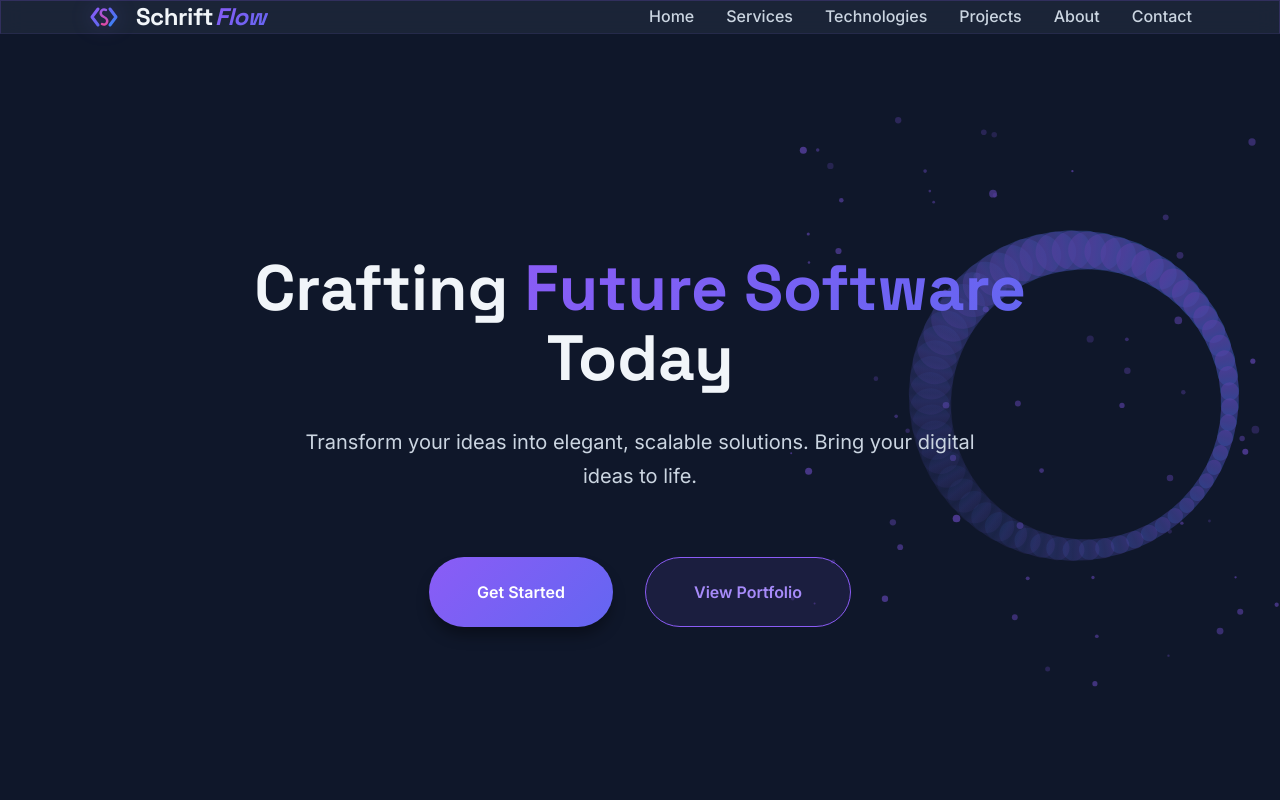
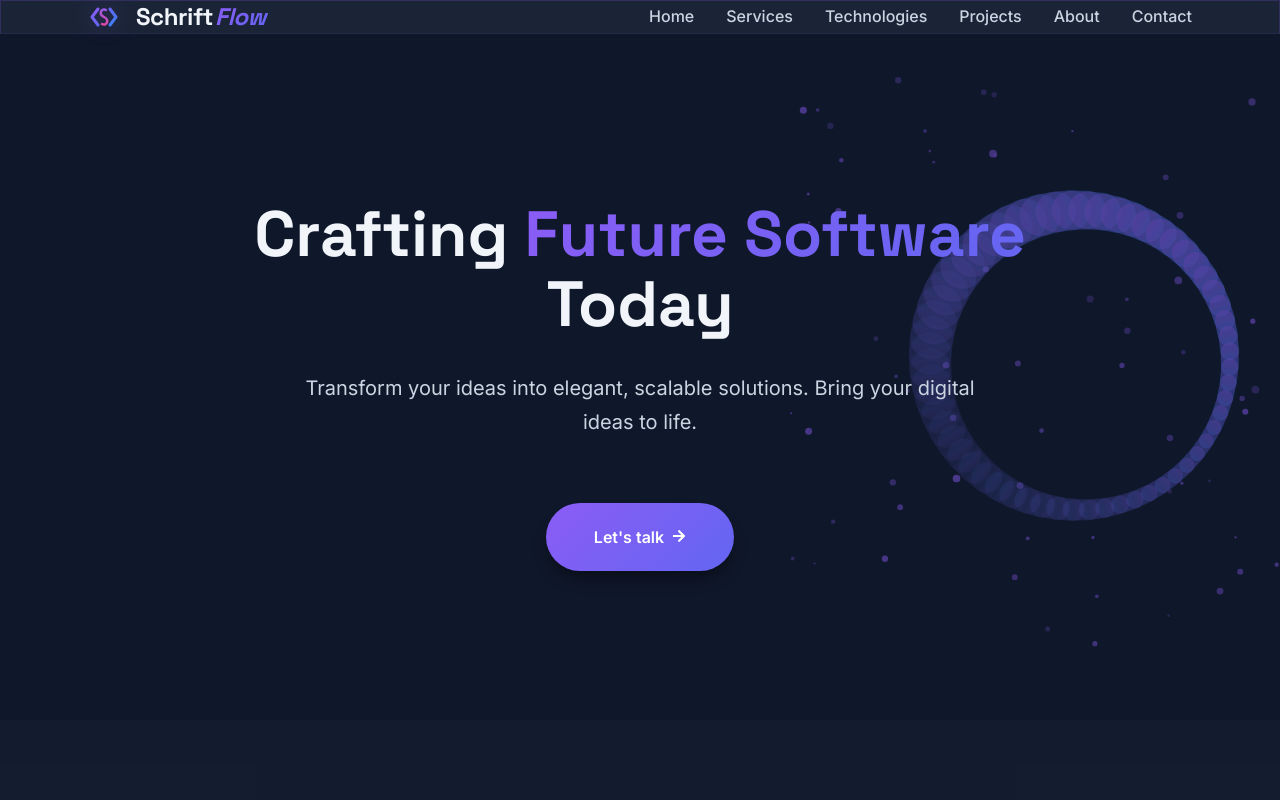
Before and after one commit to Gifty-Addai/schrift-business, a React (Vite) app: page / in a window 1280 px wide. Shown: the top 800 px of the page. Built offline with nearby package versions, Linux system fonts and the light colour scheme.

Commit message:
feat: implement Hero section component with animated canvas background, title, subtitle, and call-to-action.

```diff
--- a/src/components/sections/Hero.module.scss
+++ b/src/components/sections/Hero.module.scss
@@ -2,11 +2,12 @@
 @use '../../styles/mixins' as *;
 
 .hero {
-  min-height: 100vh;
+  min-height: 90vh;
   @include flex-center;
   position: relative;
   overflow: hidden;
-  padding-top: 80px;
+  padding-top: 100px;
+  padding-bottom: 50px;
 
   .canvas {
     position: absolute;
--- a/src/components/sections/Hero.tsx
+++ b/src/components/sections/Hero.tsx
@@ -2,6 +2,7 @@ import { useEffect, useRef } from 'react';
 import { motion } from 'framer-motion';
 import { Button } from '../ui/Button';
 import styles from './Hero.module.scss';
+import { FaArrowRight } from 'react-icons/fa';
 
 export const Hero = () => {
     const canvasRef = useRef<HTMLCanvasElement>(null);
@@ -166,12 +167,11 @@ export const Hero = () => {
                     animate={{ opacity: 1, y: 0 }}
                     transition={{ duration: 0.8, delay: 0.4 }}
                 >
+
                     <Button variant="primary" onClick={scrollToContact}>
-                        Get Started
+                        Let's talk <span className={styles.iconWrapper}><FaArrowRight size={14} /></span>
                     </Button>
-                    <Button variant="secondary" onClick={scrollToProjects}>
-                        View Portfolio
-                    </Button>
+
                 </motion.div>
             </div>
         </section>
```
